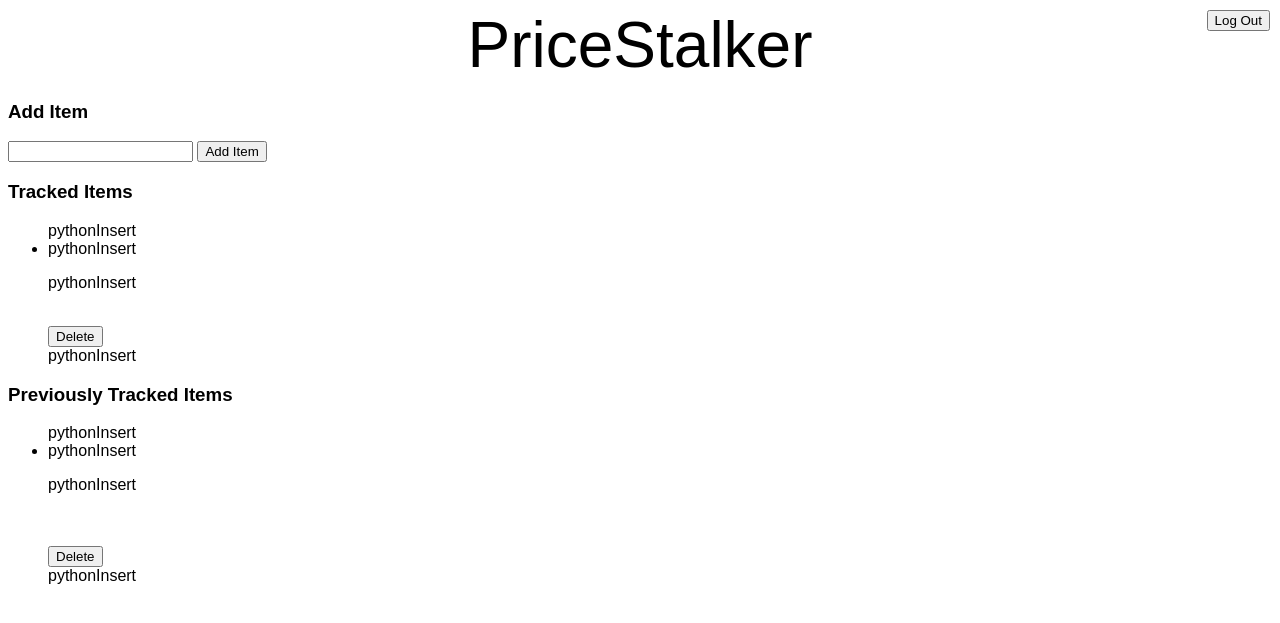
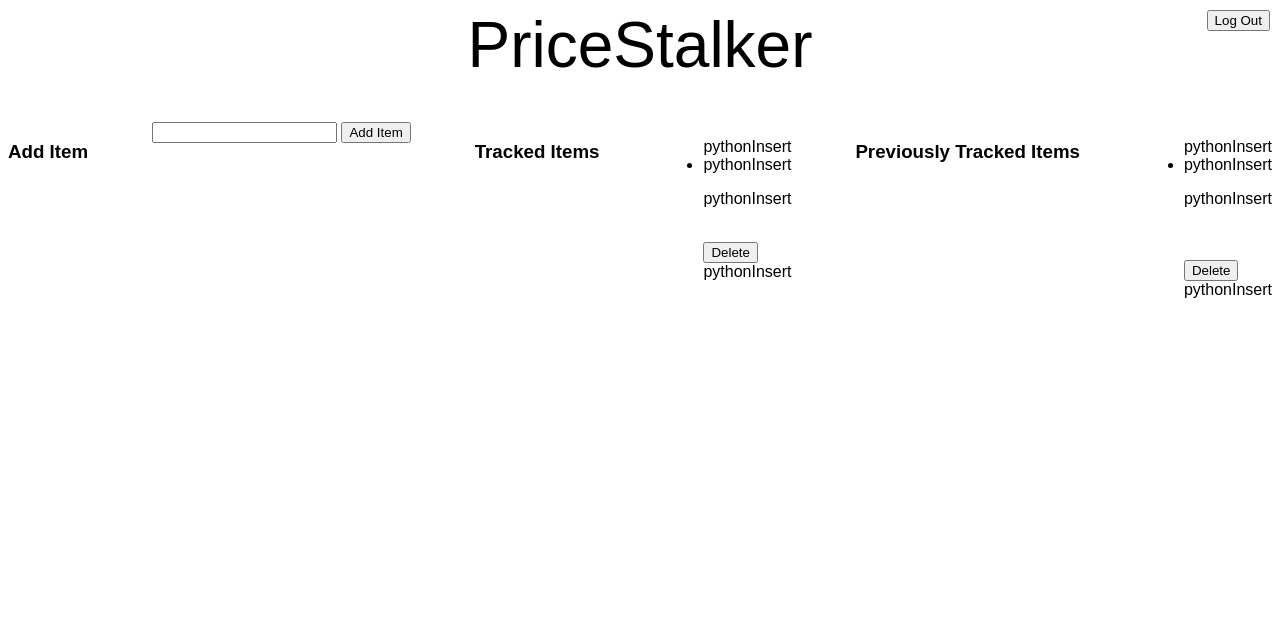
Before and after one commit to deetsadi/PriceStalker, a Flask app: template PriceStalkerLocal/templates/index.html in a window 1280 px wide. Shown: the top 623 px of the page. Run offline with Flask 2, Linux system fonts and the light colour scheme; the template is opened without the code that fills it, so the values that code supplies are empty; parts of the project's set-up code (start-up, migrations or seed data) failed here and were passed over.

Commit message:
Update #2
Restored the original "Update #2" after accidentally making incorrect commits.

```diff
--- a/PriceStalkerLocal/static/main.css
+++ b/PriceStalkerLocal/static/main.css
@@ -16,3 +16,14 @@
     right: 10px;
     top: 10px;
 }
+
+.container {
+    display: flex;
+    justify-content: space-between;
+    padding-top: 5vh;
+}
+.container div {
+    width: 100%;
+    padding: 5px;
+    border: 1px solid black;
+}
```
Also changed, not shown: PriceStalkerLocal/templates/index.html (+0 -12 lines).
